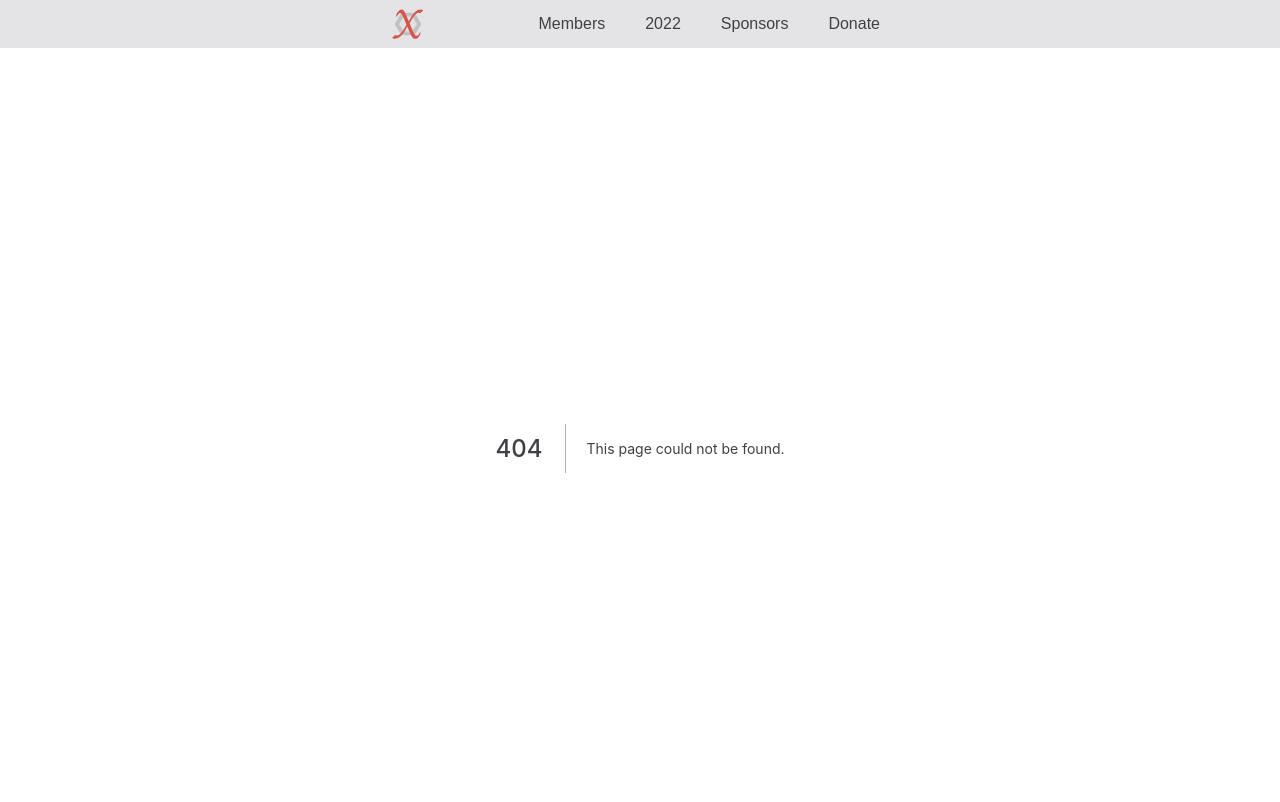
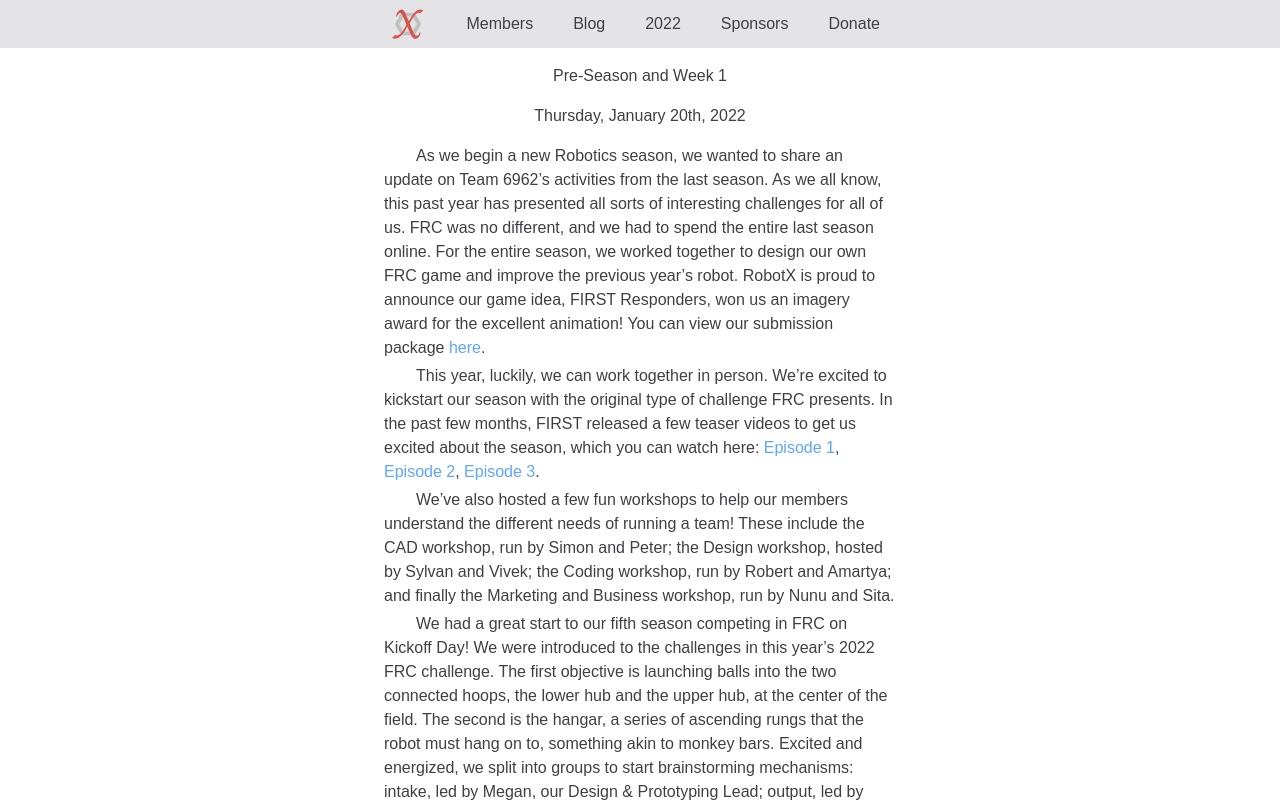
Before and after one commit to team6962/robotx-website, a Next.js app: page /blog/22-01-20 in a window 1280 px wide. Before the commit this address had no page. Shown: the top 802 px of the page. Built offline with nearby package versions, Linux system fonts and the light colour scheme; a web font is replaced by a local one.

Commit message:
add blog

```diff
--- a/components/navbar.tsx
+++ b/components/navbar.tsx
@@ -29,7 +29,7 @@
 				Skip to main content
 			</a>
 
-            <div className="md:max-w-lg flex flex-grow flex-col md:flex-row justify-between items-stretch green p-2 gap-4">
+			<div className="md:max-w-lg flex flex-grow flex-col md:flex-row justify-between items-stretch green p-2 gap-y-2">
 				<div className="grid grid-cols-3 md:flex justify-between">
 					<button className="md:hidden" onClick={() => setHidden(!hidden)}>
 						<FaBars size={24} />
@@ -53,7 +53,7 @@
 						href={`/seasons/${new Date().getFullYear()}/members`}
 						text="Members"
 					/>
-                    {/* <NavbarLink href="/blog" text="Blog" /> */}
+					<NavbarLink href="/blog" text="Blog" />
 					{/* <NavbarLink href="/seasons" text="Seasons" /> */}
 					<NavbarLink href="/seasons/2022" text="2022" />
 					<NavbarLink href="/sponsors" text="Sponsors" />
--- a/package.json
+++ b/package.json
@@ -9,10 +9,12 @@
         "lint": "next lint"
     },
     "dependencies": {
+        "date-fns": "^2.28.0",
         "next": "^12.0.7",
         "react": "^17.0.2",
         "react-dom": "^17.0.2",
-        "react-icons": "^4.3.1"
+        "react-icons": "^4.3.1",
+        "react-markdown": "^8.0.0"
     },
     "devDependencies": {
         "@types/node": "^17.0.13",
--- /dev/null
+++ b/pages/blog/22-01-20/post.json
@@ -0,0 +1,5 @@
+{
+    "title": "Pre-Season and Week 1",
+    "date": 1642665600000,
+    "file": "post.md"
+}
--- /dev/null
+++ b/pages/blog/22-01-20/post.md
@@ -0,0 +1,25 @@
+As we begin a new Robotics season, we wanted to share an update on Team 6962’s activities from the last season. As we all know, this past year has presented all sorts of interesting challenges for all of us. FRC was no different, and we had to spend the entire last season online. For the entire season, we worked together to design our own FRC game and improve the previous year’s robot. RobotX is proud to announce our game idea, FIRST Responders, won us an imagery award for the excellent animation! You can view our submission package [here](/assets/2021%20Submission%20Package.pdf).
+
+This year, luckily, we can work together in person. We’re excited to kickstart our season with the original type of challenge FRC presents. In the past few months, FIRST released a few teaser videos to get us excited about the season, which you can watch here: [Episode 1](https://www.youtube.com/watch?v=XmTSXEkGrVw), [Episode 2](https://www.youtube.com/watch?v=sgvAAzhD-n4), [Episode 3](https://www.youtube.com/watch?v=9PJ5RDuPVOs).
+
+We’ve also hosted a few fun workshops to help our members understand the different needs of running a team! These include the CAD workshop, run by Simon and Peter; the Design workshop, hosted by Sylvan and Vivek; the Coding workshop, run by Robert and Amartya; and finally the Marketing and Business workshop, run by Nunu and Sita.
+
+We had a great start to our fifth season competing in FRC on Kickoff Day! We were introduced to the challenges in this year’s 2022 FRC challenge. The first objective is launching balls into the two connected hoops, the lower hub and the upper hub, at the center of the field. The second is the hangar, a series of ascending rungs that the robot must hang on to, something akin to monkey bars. Excited and energized, we split into groups to start brainstorming mechanisms: intake, led by Megan, our Design & Prototyping Lead; output, led by Sylvan; hang design, led by Vivek; and finally, strategy, led by Sophia, our Build & Testing Lead.
+
+Some of the ideas the intake design group came up with included a giant vacuum, which sucks up balls and stores them until they are ready to shoot; a garbage truck, a contraption that picks up balls and launches them from the back of the robot; and a tennis ball collector, a large cage that is attached to a stick that the robot can use to pick up the balls.
+
+In the output group, we brainstormed different ideas for launching the balls into the hubs, like a tennis racket, revolver, or coil gun.
+
+The third subgroup was hang design. In this group, some of the ideas were the “Chopstick Bot,” a wheel with two rods connected to the robot that will be pushed forward by a spring; and the “Elevator Ramp,” a combination of a winch and conveyor belt mechanisms.
+
+The strategy team looked at the different point values for each task in this year’s game. We focused on whether it was more efficient to aim for the lower or the upper hubs. We also used graphing calculators to model the trajectories of different types of output mechanisms.
+
+While most of the team was brainstorming in these groups, Pooja, our Operations Lead, and a few other students got to work on the timeline for this season. We made a list of tasks and set deadlines for each one. This timeline will make sure we finish our robot on time and don’t have to do any big things last-minute.
+
+In the marketing subteam, we made a lot of progress on updating and revising the sponsor packet. We also had productive discussions about other outreach opportunities and sponsorship ideas. Soren, our web development manager, is in the midst of updating the team’s website.
+
+The CAD subteam, led by Simon, has been working tirelessly as well. Many of its members have been working on practicing CAD and integrating robot parts, such as a model of the Toughbox in a model of the chassis.
+
+A small group of team members, led by Inventory Manager Alisha, looked through the Kit of Parts, given to us by FRC on Kickoff day, and as she described it, “made sure everything was accounted for” and then began “organizing and listing down all the parts we currently have so we can figure out what we need to buy.” It’s been a bit of a challenge so far with all the different materials and tools, but they’re working hard!
+
+Our team has a long way to competition, but we have a clear path ahead of us!
--- /dev/null
+++ b/pages/blog/[post].tsx
@@ -0,0 +1,135 @@
+import type { GetStaticPropsContext, NextPage } from 'next';
+import ReactMarkdown from 'react-markdown';
+import { readFile, readdir } from 'fs/promises';
+import Link from 'next/link';
+import { format, parse, formatDistanceStrict, compareDesc, toDate } from 'date-fns';
+
+const Home: NextPage<{
+	markdown: string;
+	title: string;
+	date: number;
+	next?: {
+		date: number;
+		path: string;
+	};
+	previous?: {
+		date: number;
+		path: string;
+	};
+}> = (props) => {
+	const { markdown, title, next, previous } = props;
+	const date = toDate(props.date);
+	const nextDate = next ? toDate(next.date) : undefined;
+	const previousDate = previous ? toDate(previous.date) : undefined;
+
+	return (
+		<div className="content-container my-4">
+			<h1 className="text-center">{title}</h1>
+			<div className="text-center">{format(date, 'EEEE, LLLL do, yyyy')}</div>
+			<ReactMarkdown
+				className="md:max-w-lg mx-6 post"
+				components={{
+					a: (props) => {
+						return (
+							<Link href={props.href!} passHref>
+								<a {...props} target="_blank" rel="noopener noreferrer" />
+							</Link>
+						);
+					}
+				}}
+			>
+				{markdown}
+			</ReactMarkdown>
+			<div className="md:max-w-lg mx-6 w-full grid justify-between grid-cols-2">
+				{previous && (
+					<Link href={`/blog/${previous.path}`} passHref>
+						<a>← Previous, {formatDistanceStrict(previousDate!, date)} ago</a>
+					</Link>
+				)}
+				{next && (
+					<Link href={`/blog/${next.path}`} passHref>
+						<a className="col-start-2 text-right">
+							Next, {formatDistanceStrict(date, nextDate!)} later →
+						</a>
+					</Link>
+				)}
+			</div>
+		</div>
+	);
+};
+
+export async function getStaticPaths() {
+	async function getPosts() {
+		const files = await readdir('pages/blog', {
+			withFileTypes: true
+		});
+
+		return files
+			.filter((file) => file.isDirectory())
+			.sort((a, b) =>
+				compareDesc(
+					parse(a.name, 'yy-MM-dd', new Date()),
+					parse(b.name, 'yy-MM-dd', new Date())
+				)
+			);
+	}
+
+	return {
+		paths: (await getPosts()).map((file) => ({ params: { post: file.name } })),
+		fallback: false
+	};
+}
+
+export async function getStaticProps(context: GetStaticPropsContext) {
+	async function getPosts() {
+		const files = await readdir('pages/blog', {
+			withFileTypes: true
+		});
+
+		return files
+			.filter((file) => file.isDirectory())
+			.sort((a, b) =>
+				compareDesc(
+					parse(a.name, 'yy-MM-dd', new Date()),
+					parse(b.name, 'yy-MM-dd', new Date())
+				)
+			);
+	}
+
+	const posts = await getPosts();
+	const index = posts.findIndex((post) => post.name === context.params!.post);
+
+	if (index === -1) return;
+
+	const json = JSON.parse(await readFile(`pages/blog/${context.params!.post}/post.json`, 'utf8'));
+	const next =
+		index > 0
+			? {
+					path: posts[index - 1].name,
+					date: JSON.parse(
+						await readFile(`pages/blog/${posts[index - 1].name}/post.json`, 'utf8')
+					).date
+			  }
+			: null;
+	const previous =
+		index < posts.length - 1
+			? {
+					path: posts[index + 1].name,
+					date: JSON.parse(
+						await readFile(`pages/blog/${posts[index + 1].name}/post.json`, 'utf8')
+					).date
+			  }
+			: null;
+
+	return {
+		props: {
+			title: json.title,
+			date: json.date,
+			markdown: await readFile(`pages/blog/${context.params!.post}/${json.file}`, 'utf8'),
+			next,
+			previous
+		}
+	};
+}
+
+export default Home;
--- /dev/null
+++ b/pages/blog/index.tsx
@@ -0,0 +1,23 @@
+import { getStaticPaths } from './[post]';
+import { parse, compareDesc } from 'date-fns';
+import { NextPage } from 'next';
+
+const Home: NextPage = () => <></>;
+
+export const getStaticProps = async () => {
+	const paths = (await getStaticPaths()).paths.sort((a, b) =>
+		compareDesc(
+			parse(a.params.post, 'yy-MM-dd', new Date()),
+			parse(b.params.post, 'yy-MM-dd', new Date())
+		)
+	);
+
+	return {
+		redirect: {
+			destination: `/blog/${paths[0].params.post}`,
+			permanent: false
+		}
+	};
+};
+
+export default Home;
--- a/pages/index.tsx
+++ b/pages/index.tsx
@@ -4,7 +4,7 @@
 import teamPhoto from './home.jpg';
 
 const Home: NextPage = () => (
-    <div className="content-container">
+    <div className="content-container mb-4">
         <ImageBackground
             src={teamPhoto}
             className="flex justify-center items-center"
--- a/styles/globals.css
+++ b/styles/globals.css
@@ -90,3 +90,11 @@
 .text-link {
     @apply text-blue-400 /* dark:text-blue-600 */;
 }
+
+.post {
+    @apply indent-8 flex flex-col gap-y-1;
+}
+
+.post a {
+    @apply text-link;
+}
```
Also changed, not shown: 2 other files (tests, documents, lock files or other folders). Lines whose indentation alone changed are shown as unchanged.
